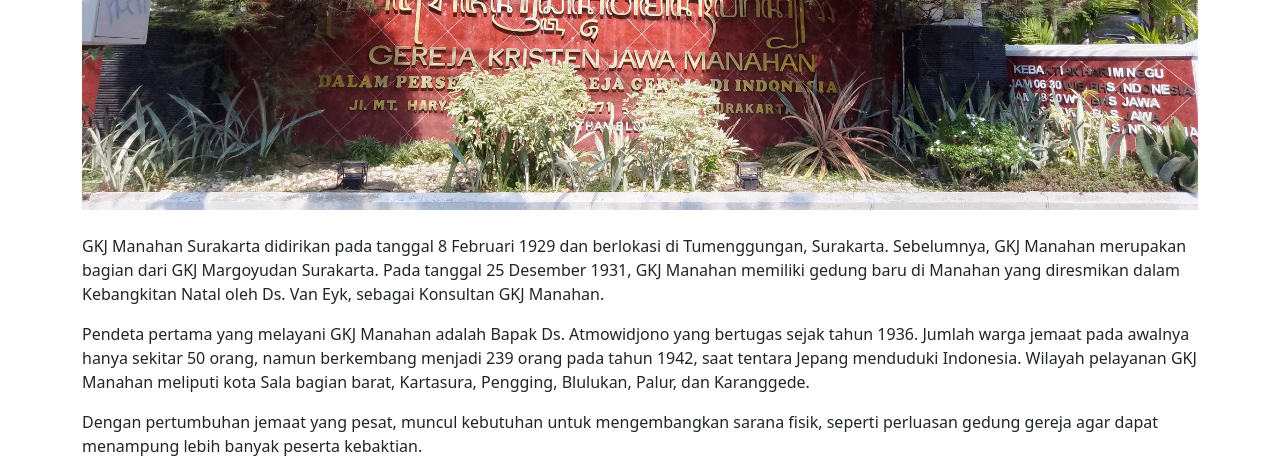
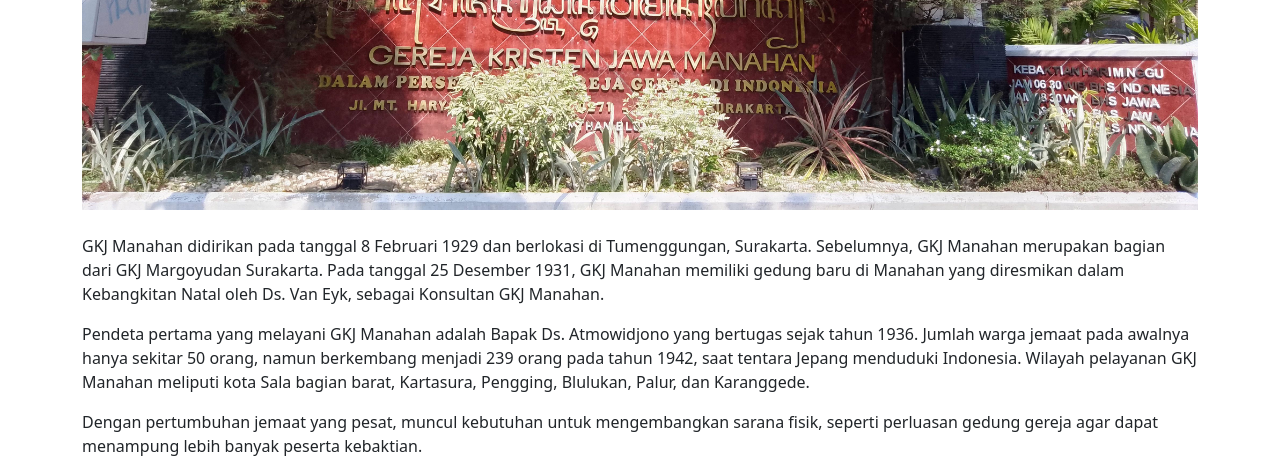
Before and after one commit to RPL-Srikandi/penyewaan_gereja, a PHP site: page /about.php in a window 1280 px wide. Shown: the part 586-1062 px from the top of the page. Run offline with PHP 8.4, Linux system fonts and the light colour scheme; some libraries are stand-ins or nearby versions.

Commit message:
perubahan risma

```diff
--- a/about.php
+++ b/about.php
@@ -9,7 +9,7 @@
                 <img src="images/Carousel1.jpg" alt="GKJ Manahan" class="img-fluid">
             </div>
             <br>
-            <p>GKJ Manahan Surakarta didirikan pada tanggal 8 Februari 1929 dan berlokasi di Tumenggungan, Surakarta. Sebelumnya, GKJ Manahan merupakan bagian dari GKJ Margoyudan Surakarta. Pada tanggal 25 Desember 1931, GKJ Manahan memiliki gedung baru di Manahan yang diresmikan dalam Kebangkitan Natal oleh Ds. Van Eyk, sebagai Konsultan GKJ Manahan.</p>
+            <p>GKJ Manahan didirikan pada tanggal 8 Februari 1929 dan berlokasi di Tumenggungan, Surakarta. Sebelumnya, GKJ Manahan merupakan bagian dari GKJ Margoyudan Surakarta. Pada tanggal 25 Desember 1931, GKJ Manahan memiliki gedung baru di Manahan yang diresmikan dalam Kebangkitan Natal oleh Ds. Van Eyk, sebagai Konsultan GKJ Manahan.</p>
             <p>Pendeta pertama yang melayani GKJ Manahan adalah Bapak Ds. Atmowidjono yang bertugas sejak tahun 1936. Jumlah warga jemaat pada awalnya hanya sekitar 50 orang, namun berkembang menjadi 239 orang pada tahun 1942, saat tentara Jepang menduduki Indonesia. Wilayah pelayanan GKJ Manahan meliputi kota Sala bagian barat, Kartasura, Pengging, Blulukan, Palur, dan Karanggede.</p>
             <p>Dengan pertumbuhan jemaat yang pesat, muncul kebutuhan untuk mengembangkan sarana fisik, seperti perluasan gedung gereja agar dapat menampung lebih banyak peserta kebaktian.</p>
             <p>Pada tanggal 13 April 1986, dimulai pembangunan Gedung Serba Guna GKJ Manahan dengan perletakan batu pertama. Gedung ini memiliki dua lantai, dengan lantai pertama digunakan untuk pertemuan, rapat, yang dapat menampung 250 orang, dan juga digunakan untuk kebaktian saat gedung gereja sedang direvitalisasi. Lantai kedua digunakan sebagai kantor gereja, kantor klasis Kartasura, dan ruang perpustakaan. Pembangunan Gedung Serba Guna selesai pada bulan Desember 1987 berkat anugerah Tuhan.</p>
```
